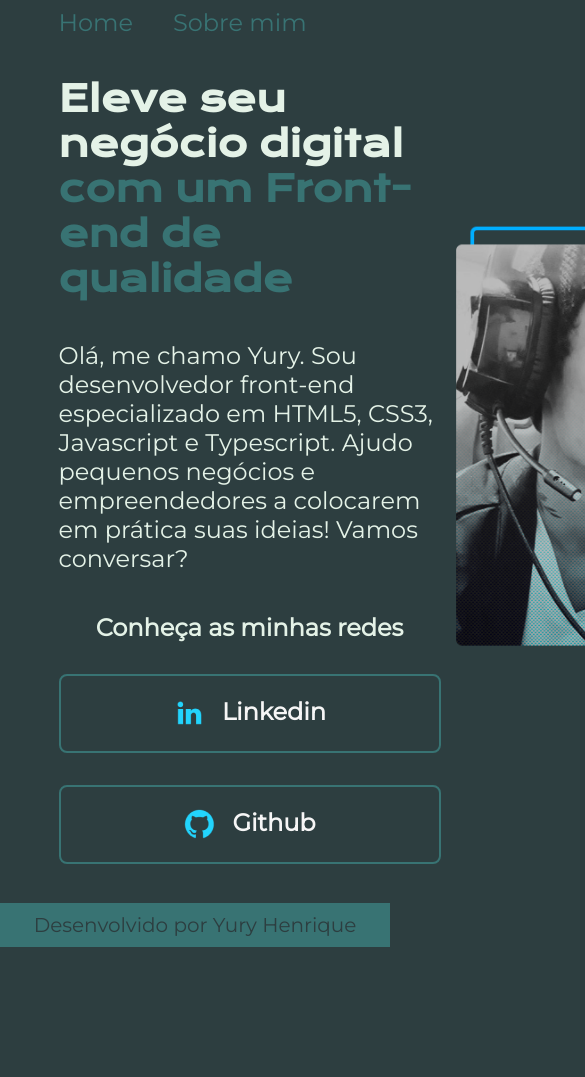
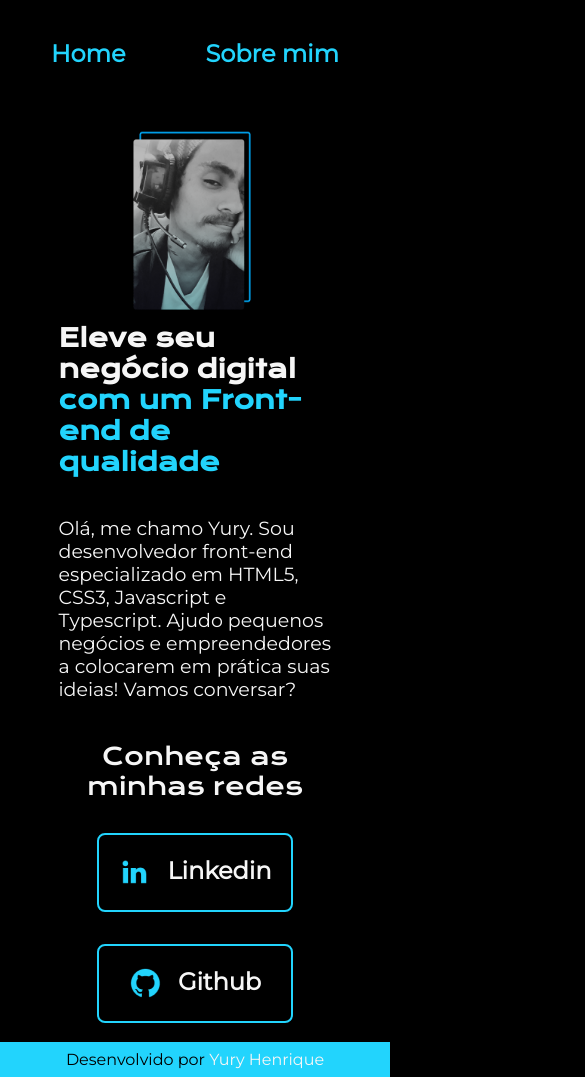
Before and after one commit to M1dnightCl/Meu_Site, a plain HTML site: page index.html in a window 390 px wide. Shown: the top 1077 px of the page, 585 px wide, since content can reach past the window. Before the commit the page ends 947 px from the top, so only its background shows below. Drawn offline with nearby package versions, Linux system fonts and the light colour scheme.

Commit message:
arquivo final

```diff
--- a/index.css
+++ b/index.css
@@ -6,56 +6,78 @@
 }
 
 :root {
-  --cor-primaria: #2D3E40;
-  --cor-secundaria: #E4F2E7;
-  --cor-terciaria: #387373;
-  --cor-hover: #97A6A0;
+  --cor-primaria: #000000;
+  --cor-secundaria: #F6F6F6;
+  --cor-terciaria: #22D4FD;
+  --cor-hover: #272727;
+
+  --fonte-primaria: 'Krona One', sans-serif;
+  --fonte-secundaria: 'Montserrat', sans-serif;
 }
 
 body {
-  height: 100vh;
   box-sizing: border-box;
   background-color: var(--cor-primaria);
   color: var(--cor-secundaria);
 }
 
+.cab {
+  padding: 2% 0 0 15%;
+}
+
+.cab__menu {
+  display: flex;
+  gap: 80px;
+}
+
+.cab__menu__link {
+  font-family: var(--fonte-secundaria);
+  font-size: 1.5rem;
+  font-weight: 600;
+  color: var(--cor-terciaria);
+  text-decoration: none;
+}
+
 .apresentation {
-    margin: 10% 15%;
+  padding: 5% 15%;
   display: flex;
   align-items: center;
   justify-content: space-between;
 }
 
 .apresentation2 {
-  margin: 3% 15%;
+  margin: 0 15%;
   display: flex;
   align-items: center;
   justify-content: space-between;
 }
 
 .apresentation__conteudo {
-    width: 615px;
+  width: 50%;
   display: flex;
   flex-direction: column;
   gap: 40px;
 }
 
 .titulo {
-  font-size: 36px;
-  font-family: 'Krona One', sans-serif;
+  font-size: 2.25rem;
+  font-family: var(--fonte-primaria);
 }
 
 h2 {
-  font-family: 'Montserrat', sans-serif;
+  font-family: var(--fonte-primaria);
+  font-weight: 400;
+  font-size: 1.5rem;
 }
 
 .paragrafo {
-  font-size: 24px;
-  font-family: 'Montserrat', sans-serif;
+  font-size: 1.5rem;
+  font-family: var(--fonte-secundaria);
 }
 
+
 .paragrafo2 {
-  font-size: 24px;
+  font-size: 1.5rempx;
   font-family: 'Montserrat', sans-serif;
   text-align: justify;
   margin: 0 0 35% 0;
@@ -70,72 +92,93 @@ h2 {
 }
 
 .apresentation__links__link {
-    /* background-color: #22D4FD; */
   display: flex;
   justify-content: center;
   gap: 16px;
   border: 2px solid var(--cor-terciaria);
-    width: 378px;
+  width: 50%;
   text-align: center;
   border-radius: 8px;
-    font-size: 24px;
+  font-size: 1.5rem;
   font-weight: 600;
   padding: 21.5px 0;
   text-decoration: none;
-    color: #F6F6F6;
-    font-family: 'Montserrat', sans-serif;
+  color: var(--cor-secundaria);
+  font-family: var(--fonte-secundaria);
 }
 
 .apresentation__links__link:hover {
   background-color: var(--cor-hover);
 }
-
-body {
-  height: 100vh;
-  box-sizing: border-box;
-  background-color: var(--cor-primaria);
-  color: var(--cor-secundaria)
-}
-
-.cab {
-  padding: 2% 0 0 15%;
-}
-
-.cab__menu {
-  display: flex;
-  gap: 40px;
-}
-
-.cab__menu__link {
-  font-family: 'Montserrat', sans-serif;
-  text-decoration: none;
-  font-size: 24px;
-  font-weight: 600px;
-  color: var(--cor-terciaria);
-}
-
 #destaque {
   color: var(--cor-terciaria);
 }
 
 #foto1 {
-  width: 370px; height: 460px;
-  margin: 0 0 18% 0;
+  width: 50%;
 }
 
 .rodape {
+  color: var(--cor-primaria);
   background-color: var(--cor-terciaria);
-  font-family: 'Montserrat', sans-serif;
-  font-size: 20px;
-  color: var(--cor-primaria);
+  padding: 10px;
   text-align: center;
-  padding: 10px;
+  font-family: var(--fonte-secundaria);
+  font-size: 1.5rem;
+  font-weight: 400;
 }
 
 .insta {
   text-decoration: none;
   font-family: 'Montserrat', sans-serif;
-  font-size: 20px;
-  color: var(--cor-primaria);
+  font-size: 1rem;
+  color: var(--cor-secundaria);
   font-style: bold;
 }
+
+@media (max-width: 1200px) {
+  .apresentation {
+    flex-direction: column-reverse;
+  }
+
+  .apresentation__conteudo {
+    width: auto;
+  }
+  .cab {
+    padding: 10%;
+  }
+  .cab__menu {
+    justify-content: center;
+  }
+  .titulo {
+    font-size: 1.55rem;
+    font-family: var(--fonte-primaria);
+  }
+
+  .apresentation__links__link {
+    border: 2px solid var(--cor-terciaria);
+    width: 70%;
+  }
+
+  .apresentation__links {
+    display: flex;
+    justify-content: center;
+    align-items: center;
+    text-align: center;
+  }
+
+  .paragrafo {
+    font-size: 19px;
+  }
+
+  .rodape {
+    color: var(--cor-primaria);
+    background-color: var(--cor-terciaria);
+    padding: 2%;
+    text-align: center;
+    font-family: var(--fonte-secundaria);
+    font-size: 1rem;
+    font-weight: 400;
+  }
+
+}
--- a/index.html
+++ b/index.html
@@ -21,14 +21,14 @@
             <div  class="apresentation__links">
                 <h2>Conheça as minhas redes</h2>
                 <a class="apresentation__links__link" href="https://www.linkedin.com/in/yury-henrique-ab2b67225/">
-                    <img class="teste" src="assets/linkedin.png" alt="Logo linkedin">
+                    <img class="teste2" src="assets/linkedin.png" alt="Logo linkedin">
                     Linkedin</a>
                 <a class="apresentation__links__link" href="https://github.com/M1dnightCl">
-                    <img src="assets/github.png" alt="Logo Github">
+                    <img class="teste2" src="assets/github.png" alt="Logo Github">
                     Github</a>
             </div>
         </section>
-        <img src="assets/Yury.png" alt="Foto de Yury Henrique" id="foto1">
+        <img class="teste" src="assets/Yury.png" alt="Foto de Yury Henrique" id="foto1">
     </main>
     <footer class="rodape">
         <p>Desenvolvido por <a class="insta" href="https://www.instagram.com/yury_henriq/">Yury Henrique</a></p>
```
Also changed, not shown: about.html (+1 -1 lines). Lines whose indentation alone changed are shown as unchanged.
